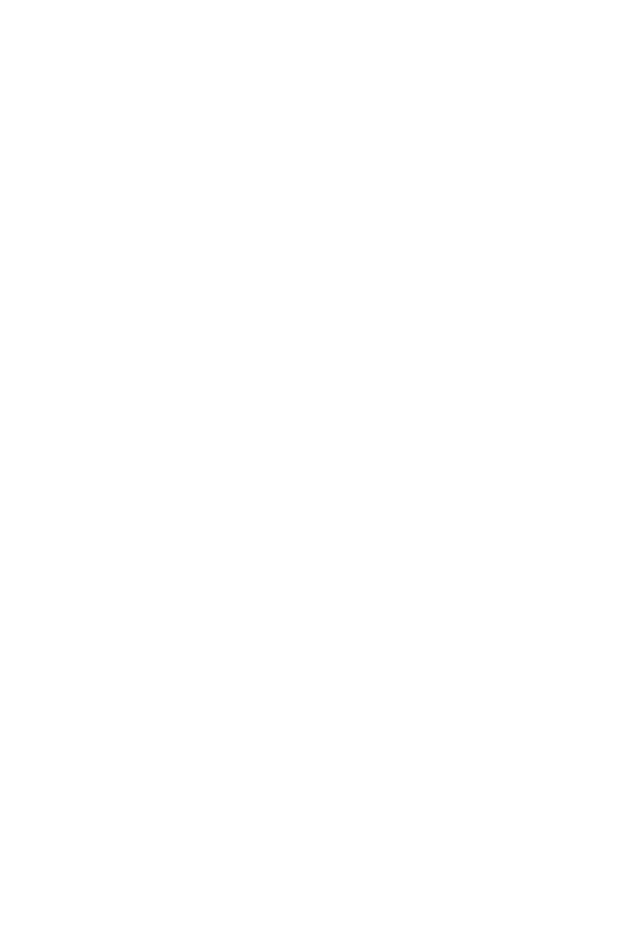
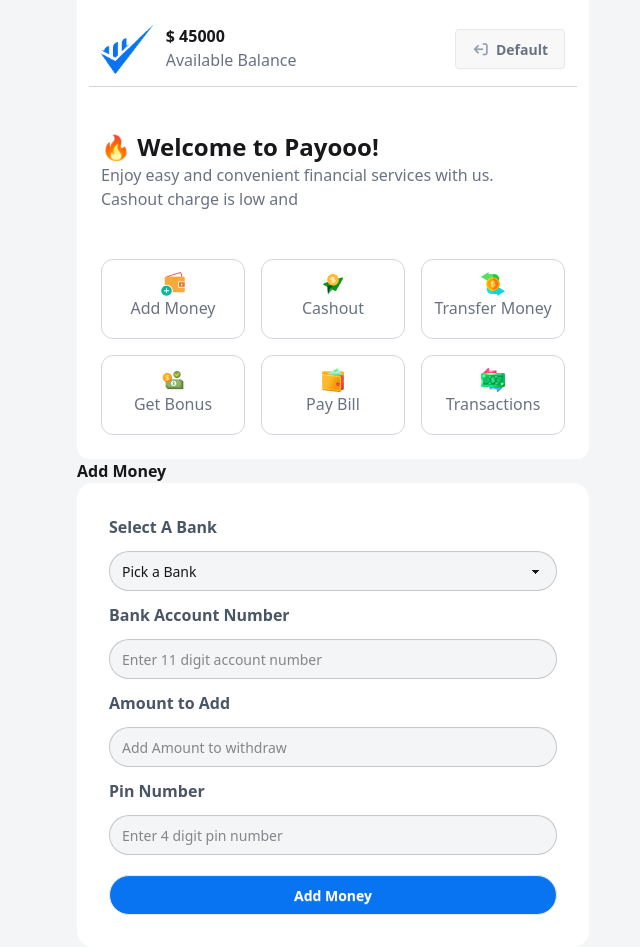
Before and after one commit to Tisha-16/Payoo-Mobile-App, a plain HTML site: page main.html in a window 1280 px wide. Shown: the whole page, without its empty margins (307-947 px from the left). Before the commit the page ends 800 px from the top, so only its background shows below. Drawn offline with nearby package versions, Linux system fonts and the light colour scheme.

Commit message:
added add money page

```diff
--- a/main.html
+++ b/main.html
@@ -4,6 +4,126 @@
     <meta charset="UTF-8" />
     <meta name="viewport" content="width=device-width, initial-scale=1.0" />
     <title>Document</title>
+    <!-- daisy ul cdn  -->
+    <link
+      href="https://cdn.jsdelivr.net/npm/daisyui@5"
+      rel="stylesheet"
+      type="text/css"
+    />
+    <!-- tailwind cdn  -->
+    <script src="https://cdn.jsdelivr.net/npm/@tailwindcss/browser@4"></script>
+    <!-- font awesome cdn  -->
+    <link
+      rel="stylesheet"
+      href="https://cdnjs.cloudflare.com/ajax/libs/font-awesome/7.0.1/css/all.min.css"
+    />
   </head>
-  <body></body>
+  <body class="bg-[#f4f5f7]">
+    <div class="max-w-lg mx-auto bg-white p-3 rounded-b-xl">
+      <div
+        class="flex justify-between items-center border-b-1 border-gray-300 p-3 min-h-[50px]"
+      >
+        <div class="flex">
+          <img src="./images/Group (1).png" alt="" class="h-[50px]" />
+          <div class="ml-3">
+            <h2 class="font-bold">$ <span>45000</span></h2>
+            <p class="text-gray-500">Available Balance</p>
+          </div>
+        </div>
+        <div>
+          <button class="btn text-gray-500">
+            <i
+              class="fa-solid fa-arrow-right-from-bracket rotate-180 text-gray-400"
+            ></i
+            >Default
+          </button>
+        </div>
+      </div>
+      <div class="mt-8 p-3">
+        <h1 class="text-2xl font-bold">🔥 Welcome to Payooo!</h1>
+        <p class="text-gray-500">
+          Enjoy easy and convenient financial services with us. <br />
+          Cashout charge is low and
+        </p>
+      </div>
+      <div class="h-[200px] mt-[24px] grid grid-cols-3 gap-4 p-3">
+        <div class="p-3 text-center rounded-xl border-1 border-gray-300">
+          <img src="./images/wallet 1.png" alt="" class="mx-auto" />
+          <h1 class="text-gray-500">Add Money</h1>
+        </div>
+        <div class="p-3 text-center rounded-xl border-1 border-gray-300">
+          <img src="./images/send 1.png" alt="" class="mx-auto" />
+          <h1 class="text-gray-500">Cashout</h1>
+        </div>
+        <div class="p-3 text-center rounded-xl border-1 border-gray-300">
+          <img src="./images/money 1.png" alt="" class="mx-auto" />
+          <h1 class="text-gray-500">Transfer Money</h1>
+        </div>
+        <div class="p-3 text-center rounded-xl border-1 border-gray-300">
+          <img src="./images/financial 1.png" alt="" class="mx-auto" />
+          <h1 class="text-gray-500">Get Bonus</h1>
+        </div>
+        <div class="p-3 text-center rounded-xl border-1 border-gray-300">
+          <img src="./images/purse 1.png" alt="" class="mx-auto" />
+          <h1 class="text-gray-500">Pay Bill</h1>
+        </div>
+        <div class="p-3 text-center rounded-xl border-1 border-gray-300">
+          <img src="./images/transaction 1.png" alt="" class="mx-auto" />
+          <h1 class="text-gray-500">Transactions</h1>
+        </div>
+      </div>
+    </div>
+
+    <div class="all-form-sections max-w-lg mx-auto">
+      <!-- add money  -->
+      <div>
+        <h1 class="font-bold">Add Money</h1>
+        <form action="" class="bg-white rounded-2xl p-8">
+          <div class="mb-3">
+            <h1 class="font-semibold text-gray-600">Select A Bank</h1>
+            <select class="select bg-[#f4f5f7] mt-3 rounded-3xl w-full">
+              <option>Pick a Bank</option>
+              <option>AB Bank</option>
+              <option>EXAM Bank</option>
+              <option>Trust Bank</option>
+            </select>
+          </div>
+          <div class="mt-3">
+            <label for="" class="font-semibold text-gray-600"
+              >Bank Account Number</label
+            >
+            <br />
+            <input
+              type="text"
+              placeholder="Enter 11 digit account number"
+              class="input bg-[#f4f5f7] mt-3 rounded-3xl w-full"
+            />
+          </div>
+          <div class="mt-3">
+            <label for="" class="font-semibold text-gray-600"
+              >Amount to Add</label
+            >
+            <br />
+            <input
+              type="text"
+              placeholder="Add Amount to withdraw"
+              class="input bg-[#f4f5f7] mt-3 rounded-3xl w-full"
+            />
+          </div>
+          <div class="mt-3">
+            <label for="" class="font-semibold text-gray-600">Pin Number</label>
+            <br />
+            <input
+              type="text"
+              placeholder="Enter 4 digit pin number"
+              class="input bg-[#f4f5f7] mt-3 rounded-3xl w-full"
+            />
+          </div>
+          <button class="btn bg-[#0874F2] mt-5 w-full rounded-3xl text-white">
+            Add Money
+          </button>
+        </form>
+      </div>
+    </div>
+  </body>
 </html>
```
